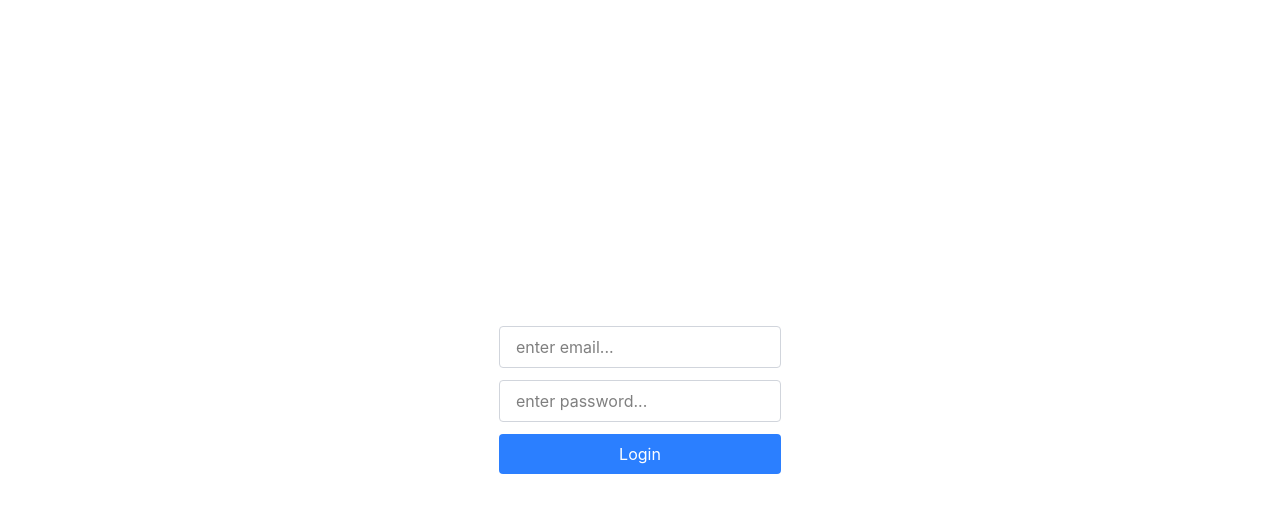
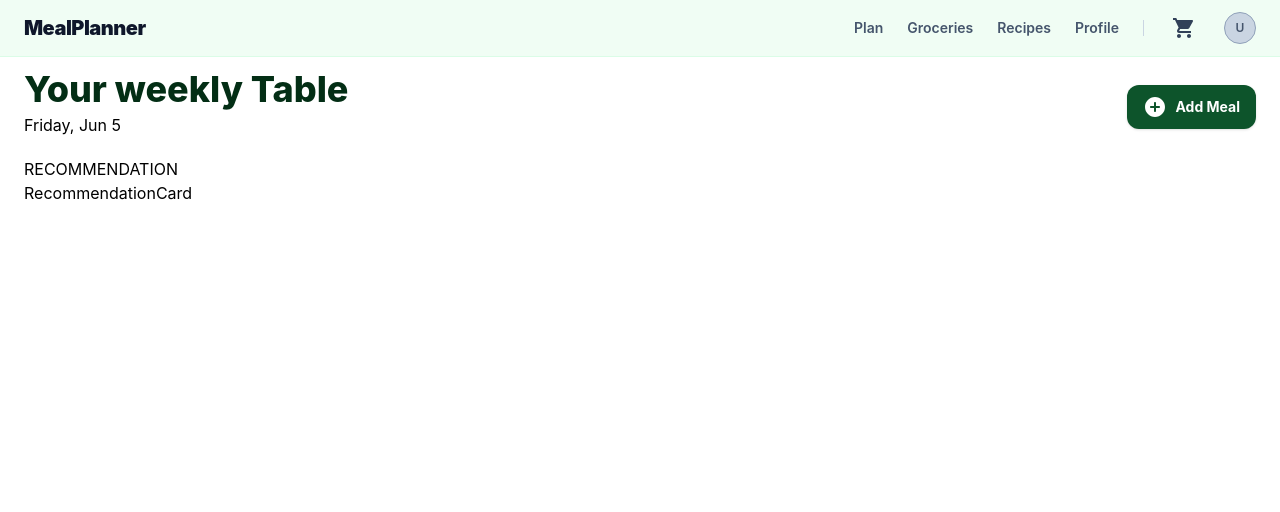
Before and after one commit to calebtolorunleke/Mealable, a React (Vite) app: page /dashboard in a window 1280 px wide. Before the commit this address led to /login. Shown: the top 512 px of the page. Built offline with nearby package versions, Linux system fonts and the light colour scheme.

Commit message:
Fix dashboard date formatting and improve UI components

```diff
--- a/src/App.jsx
+++ b/src/App.jsx
@@ -1,7 +1,8 @@
 import { BrowserRouter, Routes, Route, Navigate } from "react-router-dom";
 import Login from "./components/pages/login/Login";
+import MealMedia from "./components/pages/mealmedia/MealMedia";
+import ProtectedRoute from "./components/auth/ProtectedRoute";
 import Dashboard from "./components/pages/dashboard/Dashboard";
-import ProtectedRoute from "./components/auth/ProtectedRoute";
 
 function App() {
   return (
@@ -10,13 +11,14 @@ function App() {
         {/* Default page is Login */}
         <Route path="/" element={<Login />} />
         <Route path="/login" element={<Login />} />
+        <Route path="/dashboard" element={<Dashboard />} />
 
         {/* Dashboard route */}
         <Route
-          path="/dashboard"
+          path="/mealmedia"
           element={
             <ProtectedRoute>
-              <Dashboard />
+              <MealMedia />
             </ProtectedRoute>
           }
         />
--- a/src/components/pages/dashboard/Dashboard.jsx
+++ b/src/components/pages/dashboard/Dashboard.jsx
@@ -1,15 +1,22 @@
+import React from "react";
 import Header from "../../layout/Header";
-import Hero from "../../layout/Hero";
-import MealDiscovery from "../../layout/MealDiscovery";
-
+import RecState from "./RecState";
+import RecommendationCard from "./RecommendationCard";
 
 const Dashboard = () => {
+  const todaysDate = new Date().toLocaleDateString("en-US", {
+    weekday: "long",
+    month: "short",
+    day: "numeric",
+  });
   return (
-    <div className="w-full">
+    <>
       <Header />
-      <Hero />
-      <MealDiscovery/>
-    </div>
+      <section className="py-3 px-6">
+        <RecState todaysDate={todaysDate} />
+        <RecommendationCard />
+      </section>
+    </>
   );
 };
 
--- /dev/null
+++ b/src/components/pages/dashboard/RecState.jsx
@@ -0,0 +1,29 @@
+import AddCircleRoundedIcon from "@mui/icons-material/AddCircleRounded";
+import React from "react";
+
+const RecState = ({ todaysDate }) => {
+  return (
+    <div className="flex flex-col gap-5">
+      <div className=" flex justify-between items-center">
+        <div className="flex flex-col gap-1">
+          <h1 className="font-extrabold text-4xl text-green-950">
+            Your weekly Table
+          </h1>
+          <h3 className="">{todaysDate}</h3>
+        </div>
+
+        <div className="">
+          <button className="flex items-center justify-center gap-2 bg-green-900 hover:bg-green-800 text-white font-bold py-2.5 px-4 rounded-xl text-sm transition-colors mt-2 shadow-sm">
+            <AddCircleRoundedIcon className="w-4 h-4 text-white" />
+            <span>Add Meal</span>
+          </button>
+        </div>
+      </div>
+      <div>
+        <h1 className="uppercase">recommendation</h1>
+      </div>
+    </div>
+  );
+};
+
+export default RecState;
--- /dev/null
+++ b/src/components/pages/dashboard/RecommendationCard.jsx
@@ -0,0 +1,7 @@
+import React from "react";
+
+const RecommendationCard = () => {
+  return <div>RecommendationCard</div>;
+};
+
+export default RecommendationCard;
--- /dev/null
+++ b/src/components/pages/mealmedia/MealMedia.jsx
@@ -0,0 +1,15 @@
+import Header from "../../layout/Header";
+import Hero from "../../layout/Hero";
+import MealDiscovery from "../../layout/MealDiscovery";
+
+const MealMedia = () => {
+  return (
+    <div className="w-full">
+      <Header />
+      <Hero />
+      <MealDiscovery />
+    </div>
+  );
+};
+
+export default MealMedia;
```
